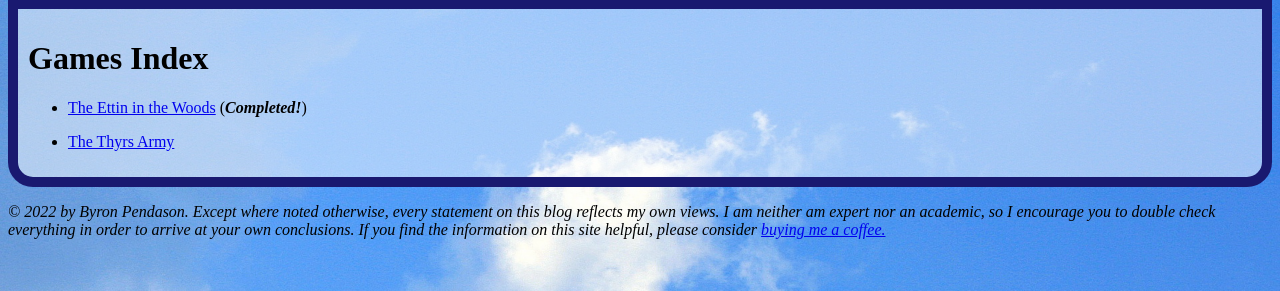
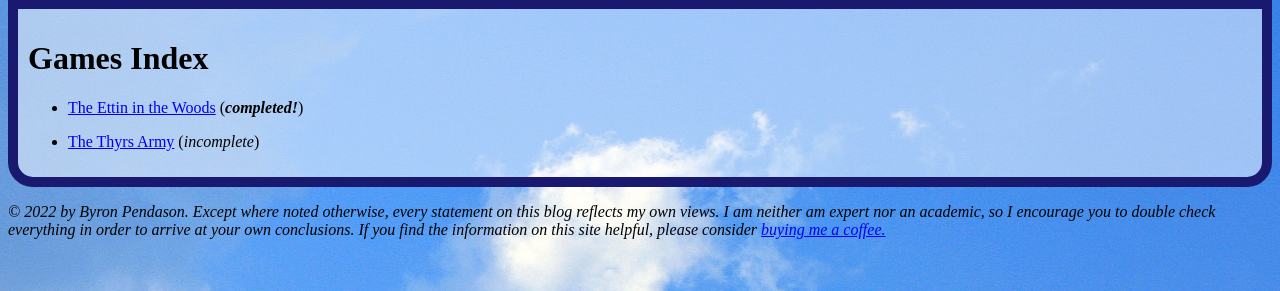
Before and after one commit to byronpendason/byronpendason.github.io, a Jekyll site: the page built from _games/index.md, in a window 1280 px wide. Shown: the part 166-457 px from the top of the page. Built offline with Jekyll 4.4.1, drawn with Linux system fonts in a browser that asks for light colours; comment, search, counter and statistics services are not loaded.

Commit message:
Update index.md

```diff
--- a/_games/index.md
+++ b/_games/index.md
@@ -8,8 +8,8 @@ exclude: yes
 {% for game in site.games %}
 
 {% unless game.exclude %}
-- [{{game.title}}]({{game.url}}) {% if game.done %}(***Completed!***)
-{% endif %}
+- [{{game.title}}]({{game.url}}) {% if game.done %}(***completed!***)
+{% else %}(*incomplete*){% endif %}
 {% endunless %}
 
 {% endfor %}
```
